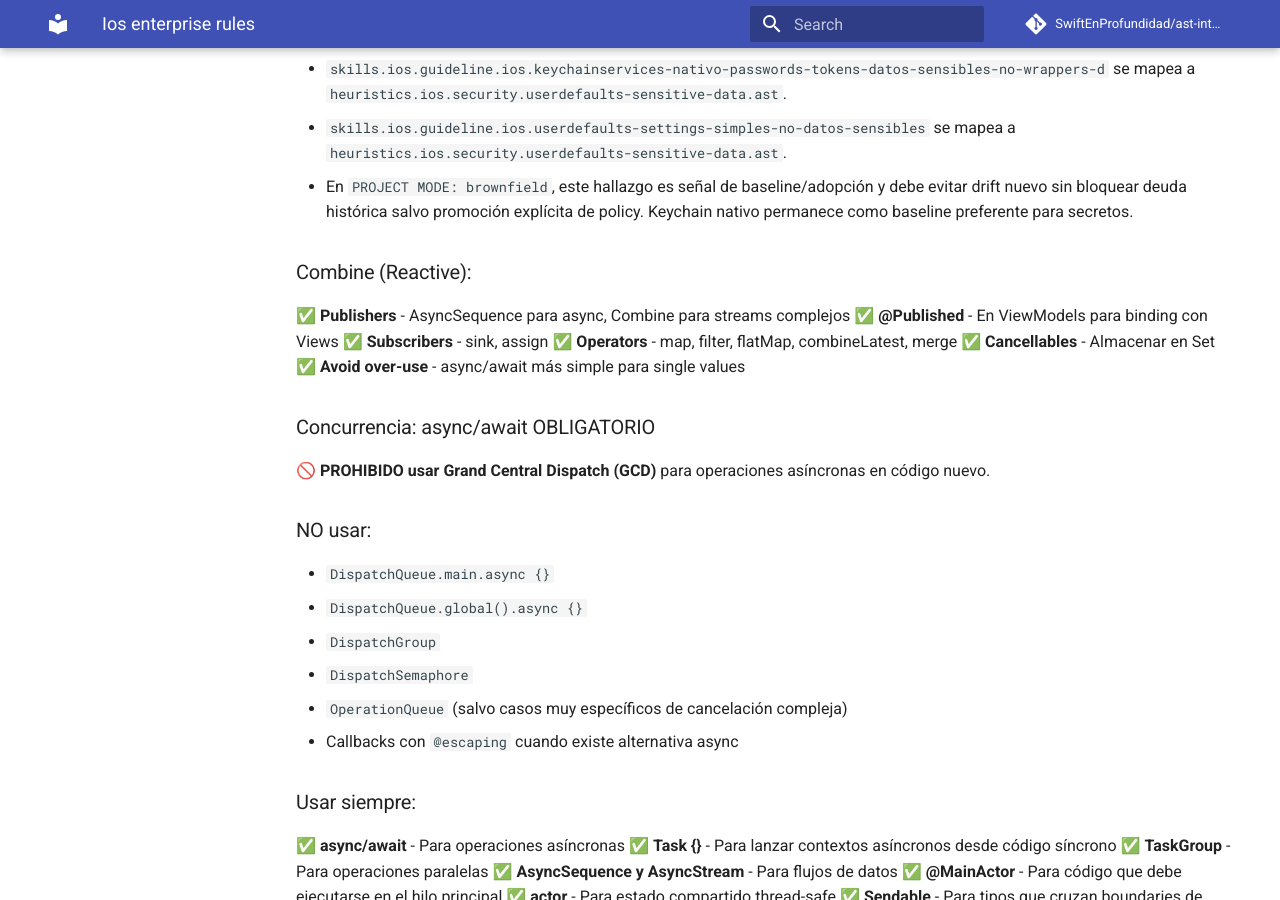
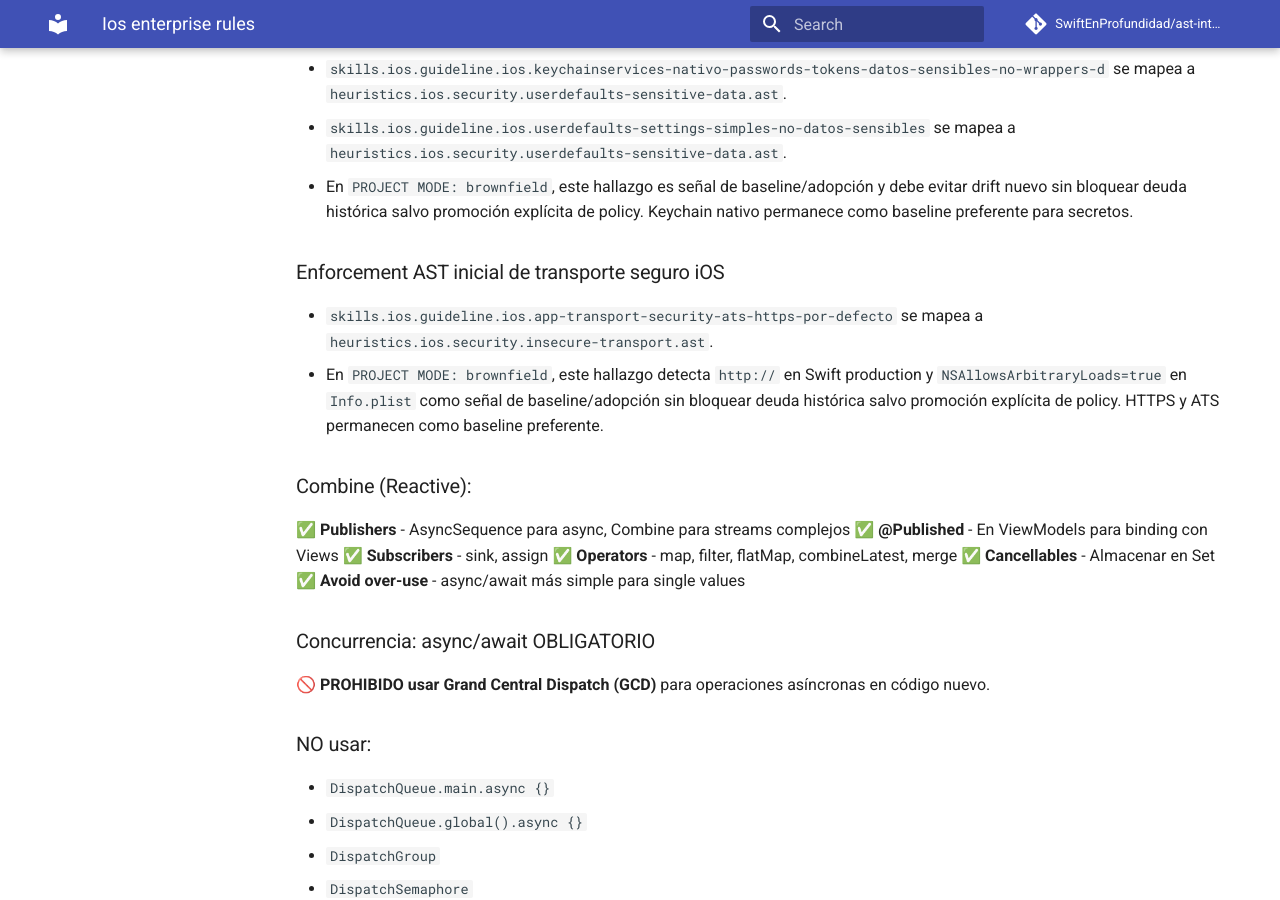
Before and after one commit to SwiftEnProfundidad/ast-intelligence-hooks, an MkDocs documentation site: the page built from docs/codex-skills/ios-enterprise-rules.md, in a window 1280 px wide and 900 px high, scrolled down 12081 px. Built offline with MkDocs 1.6.1 and Material for MkDocs 9.7.7, drawn with Linux system fonts in a browser that asks for light colours; comment, search, counter and statistics services are not loaded.

Commit message:
docs: close 6.3.197 rollout

```diff
--- a/docs/codex-skills/ios-enterprise-rules.md
+++ b/docs/codex-skills/ios-enterprise-rules.md
@@ -602,6 +602,11 @@ struct APIEndpoint: Sendable {
 - `skills.ios.guideline.ios.userdefaults-settings-simples-no-datos-sensibles` se mapea a `heuristics.ios.security.userdefaults-sensitive-data.ast`.
 - En `PROJECT MODE: brownfield`, este hallazgo es señal de baseline/adopción y debe evitar drift nuevo sin bloquear deuda histórica salvo promoción explícita de policy. Keychain nativo permanece como baseline preferente para secretos.
 
+### Enforcement AST inicial de transporte seguro iOS
+
+- `skills.ios.guideline.ios.app-transport-security-ats-https-por-defecto` se mapea a `heuristics.ios.security.insecure-transport.ast`.
+- En `PROJECT MODE: brownfield`, este hallazgo detecta `http://` en Swift production y `NSAllowsArbitraryLoads=true` en `Info.plist` como señal de baseline/adopción sin bloquear deuda histórica salvo promoción explícita de policy. HTTPS y ATS permanecen como baseline preferente.
+
 ### Combine (Reactive):
 ✅ **Publishers** - AsyncSequence para async, Combine para streams complejos
 ✅ **@Published** - En ViewModels para binding con Views
```
Also changed, not shown: PUMUKI-RESET-MASTER-PLAN.md (+5 -0 lines).
